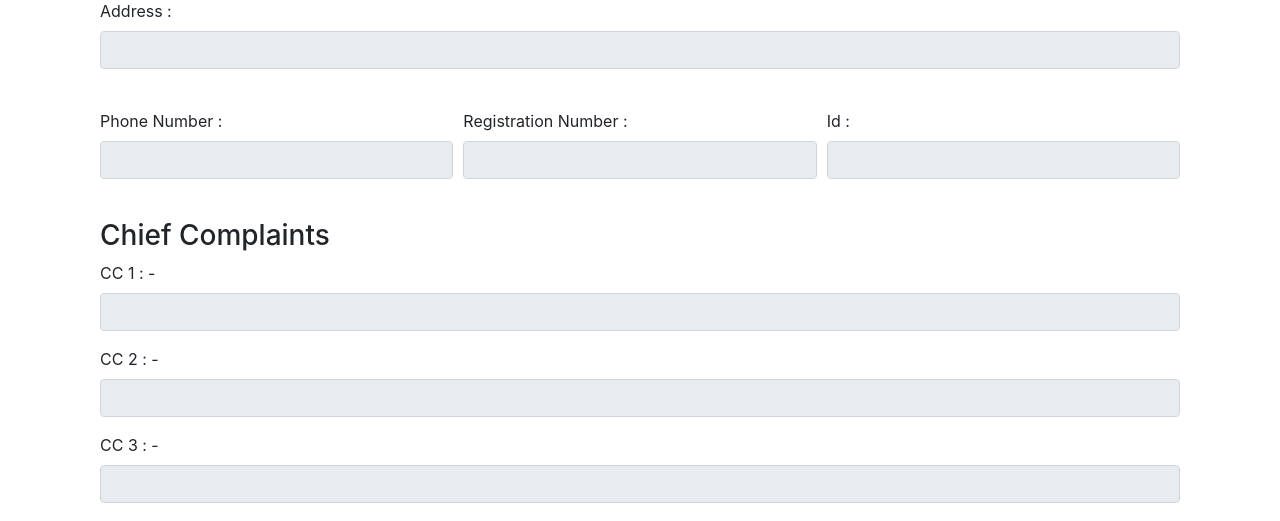
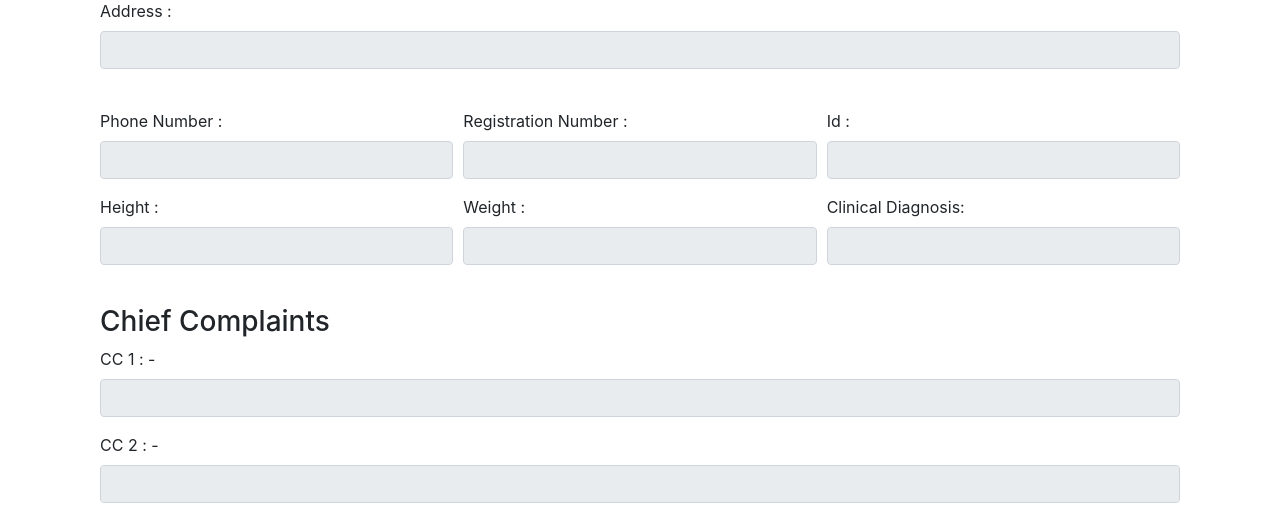
Before and after one commit to skystone1000/Hospital-Data-Web-App, a PHP site: page /patientDetails.php?id=1 in a window 1280 px wide. Shown: the part 339-860 px from the top of the page. Run offline with PHP 8.4, Linux system fonts and the light colour scheme; the visitor is signed in with stand-in values (Sample User, id 1); data that the repository does not hold is empty; some libraries are stand-ins or nearby versions.

Commit message:
Added Field in patient_data : Height, Weight, Diagnosis, Paid, Balance

```diff
--- a/patientDetails.php
+++ b/patientDetails.php
@@ -81,9 +81,25 @@ $data = mysqli_fetch_assoc($result);
                 <label>Registration Number : </label>
                 <input type="text" class="form-control" id="regno" name="regno" value="<?php echo $data['regno'] ?>" readonly>
             </div>
+
             <div class="col-md-4 mb-3">
                 <label>Id : </label>
                 <input type="text" class="form-control" id="id" name="id" value="<?php echo $data['id'] ?>" readonly>
+            </div>
+        </div>
+
+        <div class="form-row">
+            <div class="col-md-4 mb-3">
+                <label>Height : </label>
+                <input type="text" class="form-control" id="height" name="height" value="<?php echo $data['height'] ?>" readonly>
+            </div>
+            <div class="col-md-4 mb-3">
+                <label>Weight : </label>
+                <input type="text" class="form-control" id="weight" name="weight" value="<?php echo $data['weight'] ?>" readonly>
+            </div>
+            <div class="col-md-4 mb-3">
+                <label>Clinical Diagnosis: </label>
+                <input type="text" class="form-control" id="diagnosis" name="diagnosis" value="<?php echo $data['diagnosis'] ?>" readonly>
             </div>
         </div>
 
@@ -158,39 +174,39 @@ $data = mysqli_fetch_assoc($result);
 
         <div class="form-group">
             <label>Mind : - </label>
-            <textarea class="form-control" rows="10" name="mind" readonly><?php echo $data['mind'] ?></textarea>
+            <textarea class="form-control" rows="6" name="mind" readonly><?php echo $data['mind'] ?></textarea>
         </div>
 
         <div class="form-group">
             <label>Hobbies : - </label>
-            <textarea class="form-control" rows="5" name="hobbies" readonly><?php echo $data['hobbies'] ?></textarea>
+            <textarea class="form-control" rows="2" name="hobbies" readonly><?php echo $data['hobbies'] ?></textarea>
         </div>
 
         <div class="form-group">
             <label>Particulars : - </label>
-            <textarea class="form-control" rows="15" name="particulars" readonly><?php echo $data['particulars'] ?></textarea>
+            <textarea class="form-control" rows="8" name="particulars" readonly><?php echo $data['particulars'] ?></textarea>
         </div>
 
 
         <div class="form-group">
             <label>On-Examination : - </label>
-            <textarea class="form-control" rows="8" name="on_examination" readonly><?php echo $data['on_examination'] ?></textarea>
+            <textarea class="form-control" rows="4" name="on_examination" readonly><?php echo $data['on_examination'] ?></textarea>
         </div>
 
         <div class="form-group">
             <label>Path-Inv : - </label>
-            <textarea class="form-control" rows="8" name="path_inv" readonly><?php echo $data['path_inv'] ?></textarea>
+            <textarea class="form-control" rows="4" name="path_inv" readonly><?php echo $data['path_inv'] ?></textarea>
         </div>
 
         <div class="form-group">
             <label>Previous-Rx : - </label>
-            <textarea class="form-control" rows="8" name="previous_rx" readonly><?php echo $data['previous_rx'] ?></textarea>
+            <textarea class="form-control" rows="4" name="previous_rx" readonly><?php echo $data['previous_rx'] ?></textarea>
         </div>
 
 
         <div class="form-group">
             <label>Past-history : - </label>
-            <textarea class="form-control" rows="8" name="past_history" readonly><?php echo $data['past_history'] ?></textarea>
+            <textarea class="form-control" rows="4" name="past_history" readonly><?php echo $data['past_history'] ?></textarea>
         </div>
 
 
@@ -203,6 +219,19 @@ $data = mysqli_fetch_assoc($result);
             <label>Treatment : - </label>
             <textarea class="form-control" rows="3" name="treatment" readonly><?php echo $data['treatment'] ?></textarea>
         </div>
+
+        <div class="form-row">
+            <div class="col-md-4 mb-3">
+                <label>Paid</label>
+                <input type="text" id="paid" class="form-control" name="paid" value="<?php echo $data['paid'] ?>" readonly>
+            </div>
+            <div class="col-md-4 mb-3">
+                <label>Balance</label>
+                <input type="text" id="balance" class="form-control" name="balance" value="<?php echo $data['balance'] ?>" readonly>
+            </div>
+        </div>
+        <br>
+
 
 
         <div class="form-group">
--- a/setup/setup.php
+++ b/setup/setup.php
@@ -58,5 +58,10 @@ $sql2 = "
 	VALUES (NULL, 'shivramspmahajan', 'shivramspmahajan@gmail.com', 'progress23456');
 "
 
+$sql3 = "
+	INSERT INTO `admin_users` (`id_admin`, `uid_admin`, `email_admin`, `password_admin`)
+	VALUES (NULL, 'santoshimahajan', 'santoshimahajan@gmail.com', 'progress23456');
+"
+
 $conn->close();
 ?>
```
Also changed, not shown: Things to be implemented.txt (+12 -8 lines), fillForm.php (+37 -10 lines), insertRecord.php (+8 -1 lines), patientDetailsEdit.php (+34 -7 lines), updateRecord.php (+8 -1 lines).
